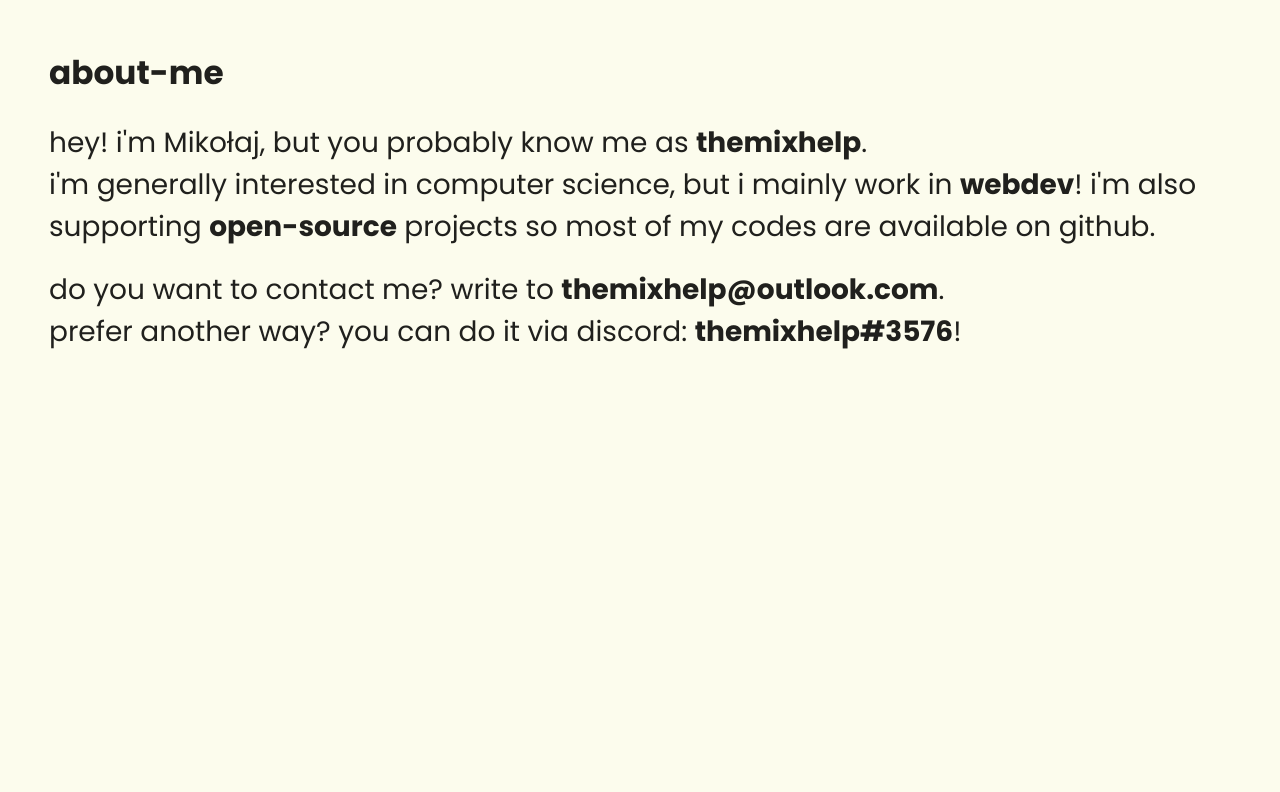
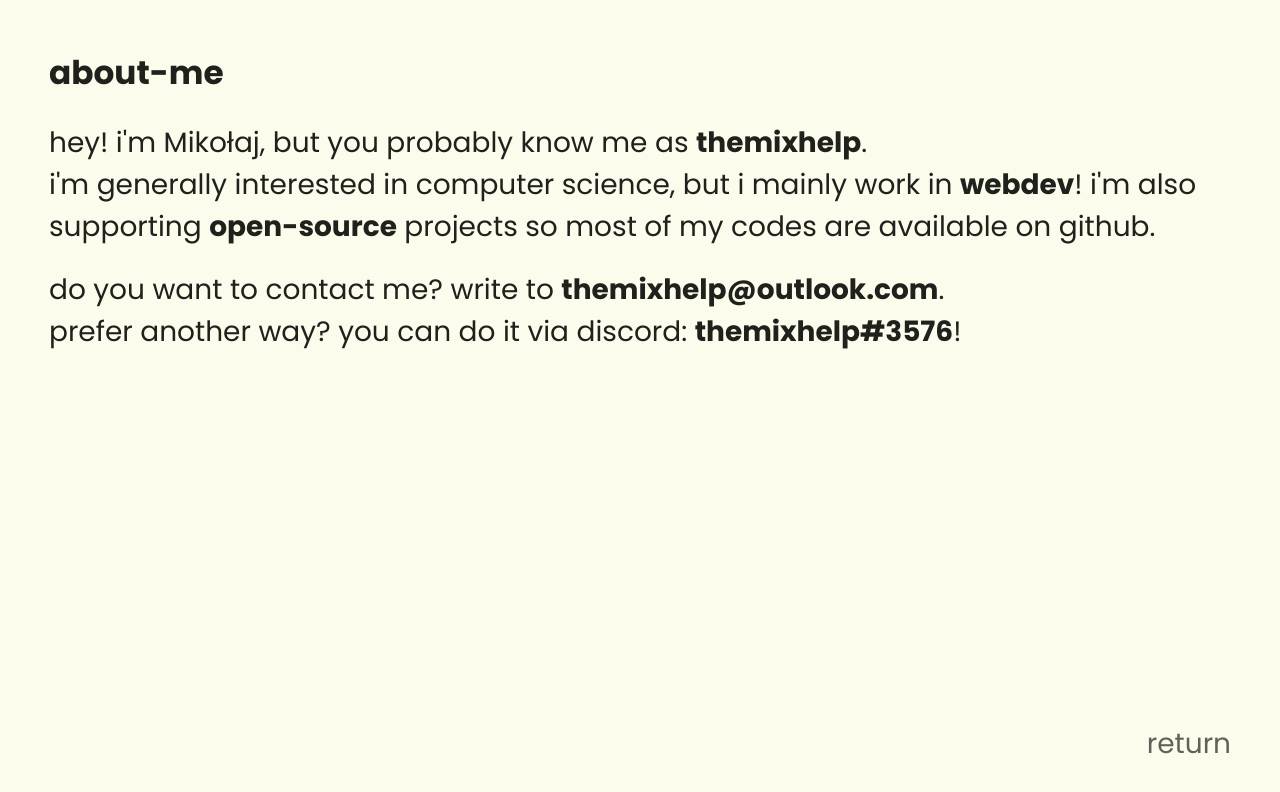
Before and after one commit to themixhelp/themixhelp.ovh, a Vue app: page /about-me in a window 1280 px wide. Shown: the top 792 px of the page. Built offline with nearby package versions, Linux system fonts and the light colour scheme.

Commit message:
add ReturnButton.vue

```diff
--- /dev/null
+++ b/src/components/ReturnButton.vue
@@ -0,0 +1,27 @@
+<script setup></script>
+
+<template>
+	<section class="return-button-wrapper">
+        <router-link to="/">return</router-link>
+    </section>
+</template>
+
+<style lang="scss" scoped>
+    .return-button-wrapper {
+        position: absolute;
+        right: 0;
+        bottom: 0;
+
+        padding: 1.25em 1.75em;
+
+        opacity: 0.7;
+
+        transition: opacity 300ms;
+
+        cursor: pointer;
+
+        &:hover {
+            opacity: 1;
+        }
+    }
+</style>
--- a/src/views/AboutMe.vue
+++ b/src/views/AboutMe.vue
@@ -1,4 +1,6 @@
-<script setup></script>
+<script setup>
+    import ReturnButton from '@/components/ReturnButton.vue'
+</script>
 
 <template>
 	<section class="about-me-wrapper">
@@ -13,6 +15,8 @@
 			<p>do you want to contact me? write to <strong>themixhelp@outlook.com</strong>.</p>
 			<p>prefer another way? you can do it via discord: <strong>themixhelp#3576</strong>!</p>
 		</article>
+
+        <ReturnButton />
 	</section>
 </template>
 
```
